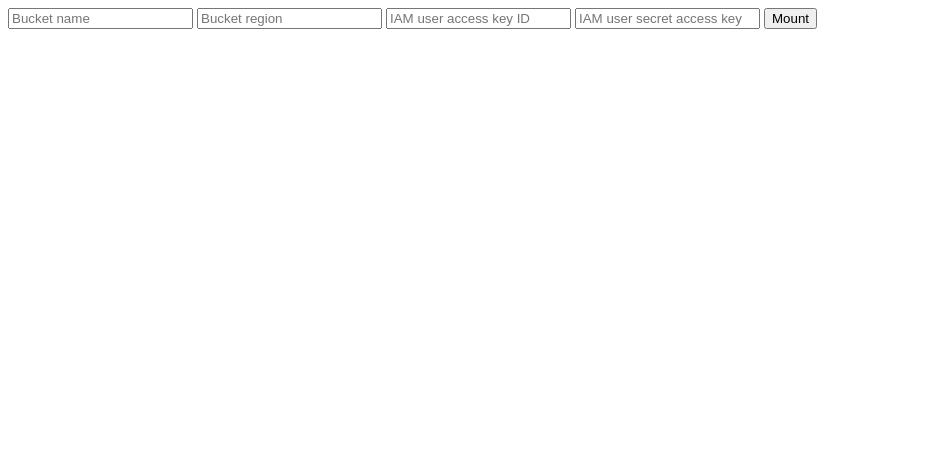
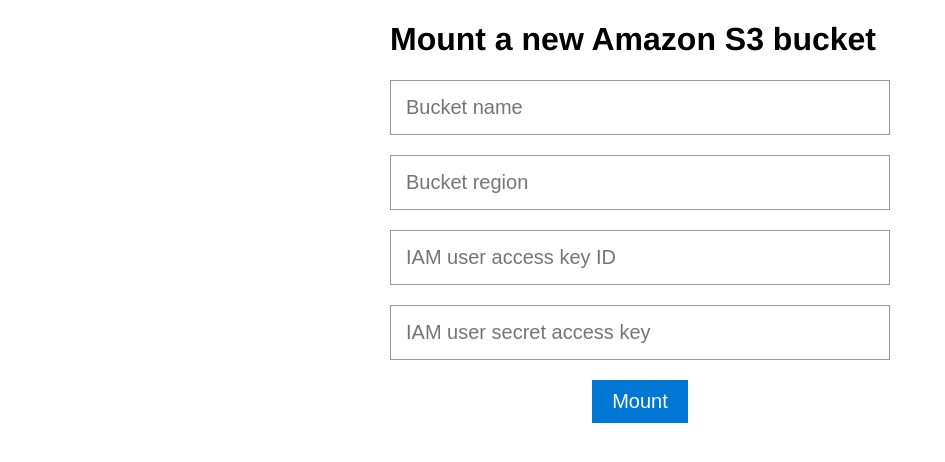
Before and after one commit to google/chromeos-filesystems, a browser extension: page s3fs/extension/auth.html in a window 1280 px wide. Shown: the whole page, without its empty margins (0-945 px from the left). Drawn offline with Linux system fonts and the light colour scheme.

Commit message:
basic styling

```diff
--- a/s3fs/extension/auth.html
+++ b/s3fs/extension/auth.html
@@ -3,15 +3,20 @@
 <head>
   <meta charset="UTF-8">
   <title>Amazon S3 file system authentication</title>
+  <link rel="stylesheet" href="style.css">
 </head>
 <body>
+  <div class="container">
+    <h1>Mount a new Amazon S3 bucket</h1>
+
     <form>
       <input type="text" id="bucket" placeholder="Bucket name">
       <input type="text" id="region" placeholder="Bucket region">
       <input type="text" id="key" placeholder="IAM user access key ID">
       <input type="password" id="secret" placeholder="IAM user secret access key">
-    <input type="button" id="mount" value="Mount">
+      <button id="mount">Mount</button>
     </form>
+  </div>
 
   <script src="auth.js"></script>
 </body>
--- a/s3fs/extension/auth.js
+++ b/s3fs/extension/auth.js
@@ -6,7 +6,9 @@
 
 var button = document.getElementById('mount');
 
-mount.addEventListener('click', function() {
+mount.addEventListener('click', function(event) {
+  event.preventDefault();
+
   var request = {
     type: 'mount'
   };
@@ -14,6 +16,8 @@
   for (var key in fields) {
     request[key] = fields[key].value;
   }
+
+  console.log(request);
 
   chrome.runtime.sendMessage(request, function(response) {
     console.log(response);
--- /dev/null
+++ b/s3fs/extension/style.css
@@ -0,0 +1,37 @@
+* {
+  box-sizing: border-box;
+}
+
+html, body {
+  margin: 0px;
+  padding: 0px;
+}
+
+body {
+  font-family: Helvetica, Arial, sans-serif;
+}
+
+.container {
+  width: 500px;
+  margin: 0 auto;
+}
+
+input {
+  display: block;
+  margin: 20px 0;
+  padding: 15px;
+  font-size: 20px;
+  width: 500px;
+  border: 1px solid #999;
+}
+
+button {
+  font-size: 20px;
+  padding: 10px 20px;
+  cursor: pointer;
+  margin: 0 auto;
+  background-color: rgb(0, 119, 213);
+  color: white;
+  border: none;
+  display: block;
+}
```
Lines whose indentation alone changed are shown as unchanged.
